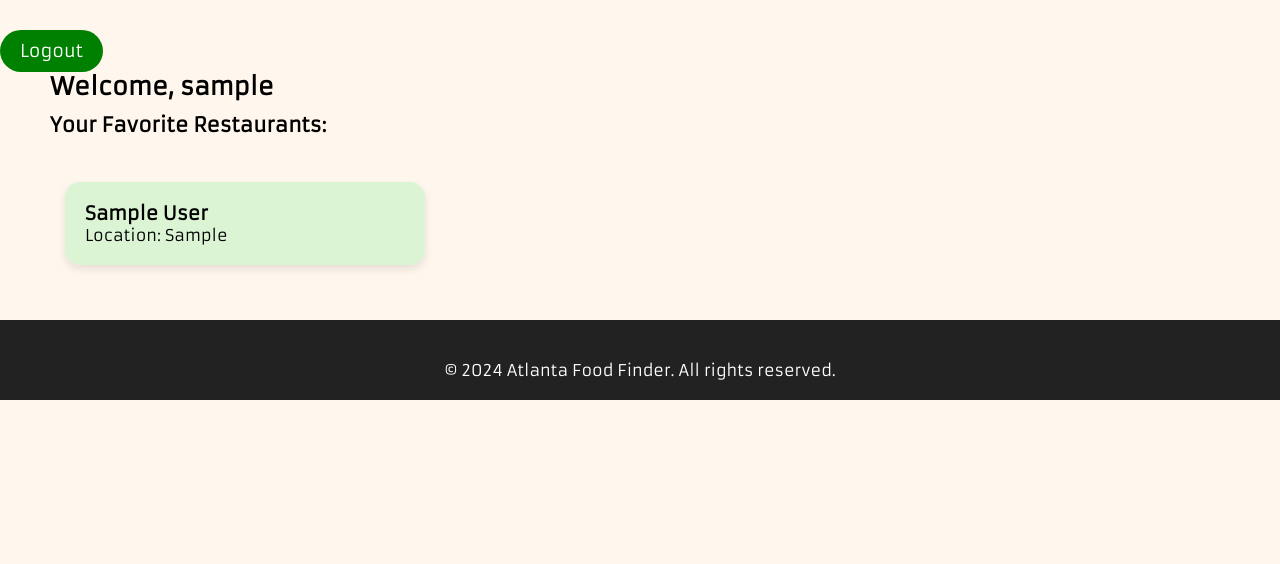
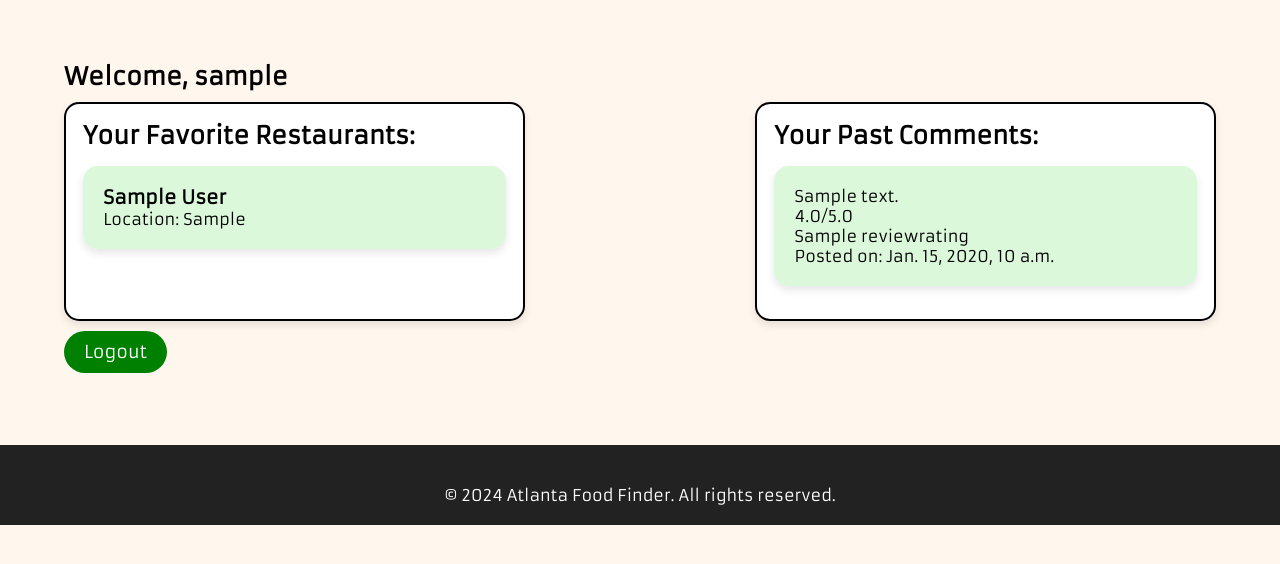
Before and after one commit to estherpark514/Atlanta-Food-Finder, a Django app: page /profile/ in a window 1280 px wide. Shown: the part 120-684 px from the top of the page. Run offline with Django 5.2, Linux system fonts and the light colour scheme; a user stored in the database is signed in; tables that the repository leaves empty hold one stand-in row (values such as "Sample post"); data that the repository does not hold is empty; some libraries are stand-ins or nearby versions.

Commit message:
review completed

```diff
--- a/accounts/views.py
+++ b/accounts/views.py
@@ -9,6 +9,7 @@ from django.utils import timezone
 from django.urls import reverse
 from django.http import JsonResponse
 from django.views.decorators.csrf import csrf_exempt
+from reviews.models import ReviewRating
 import json
 import logging
 from .models import *
@@ -172,7 +173,10 @@ def ResetPassword(request, reset_id):
 
 def Profile(request):
     favorites = FavoriteRestaurant.objects.filter(user=request.user).select_related('restaurant')
-    return render(request, 'profile.html', {'favorites': favorites})
+    comments = ReviewRating.objects.filter(user=request.user)  # Fetch the user's comments
+
+    return render(request, 'profile.html', {'favorites': favorites, 'comments': comments})
+
 
 logger = logging.getLogger(__name__)
 
--- a/static/styles.css
+++ b/static/styles.css
@@ -250,11 +250,6 @@ body{
     vertical-align: middle;
 }
 
-.profile-content {
-    display: flex;
-    padding: 20px;
-    margin-top: 100px;
-}
 
 .sidebar {
     width: 25%;
@@ -277,10 +272,29 @@ body{
     padding: 20px;
 }
 
-.favorite-restaurants {
-    display: grid;
-    grid-template-columns: repeat(auto-fill, minmax(200px, 1fr));
-    gap: 20px;
+.profile-content {
+    display: flex;
+    justify-content: space-between;
+    margin: 0;
+    width: 100%;
+}
+
+.favorite-restaurants, .past-comments {
+    background-color: white;
+    border: 2px solid black;
+    border-radius: 15px;
+    box-shadow: 0 4px 8px rgba(0, 0, 0, 0.1);
+    /* padding: 20px; */
+    /* margin-right: 20px;  */
+    width: calc(50% - 20px);
+}
+
+.user-profile {
+    margin: 5px 0;
+}
+
+.user-comment {
+    margin: 5px 0;
 }
 
 .restaurant-item {
--- a/templates/profile.html
+++ b/templates/profile.html
@@ -39,44 +39,46 @@
         <a href="{% url 'profile' %}">Profile</a>
       </nav>
     </header>
-    <button id="logoutBtn" class="user-profile_button ui button red size-xl fill">
-      Logout
-  </button>
 
-
-    <section class="profile" id="profile">
-      <h1>Welcome, {{ user.username }}</h1>
+    <section class="profile" id="profile" style="padding: 2rem 5%;">
+      <h1 style="margin-bottom: 10px;">Welcome, {{ user.username }}</h1>
+      <div class="profile-content" style="margin-bottom: 10px;">
+          <div class="favorite-restaurants" style="padding: 1.5%; width: 40%;">
               <h2>Your Favorite Restaurants:</h2>
-      <style>
-        h1 {
-          margin-left: 50px;
-          padding: 0px 0px 10px;
-        }
-        h2 {
-          margin-left: 50px;
-          padding: 0px 0px 10px;
-          font-size: 20px;
-          margin-bottom: 20px;
-        }
-      </style>
-      <div class="menu grid"  style="margin-left: 50px">
-      <div class="favorite-restaurants" style="padding: 10px" >
               {% if favorites %}
                   {% for favorite in favorites %}
-                <div class="user-profile" style="margin: 5px; padding: 20px;" >
+                      <div class="user-profile" style="margin: 15px 0; padding: 20px;">
                           <h3>{{ favorite.restaurant.name }}</h3>
-                      <p>Location: {{ favorite.restaurant.vicinity }}</p> <!-- Assuming 'vicinity' is part of your restaurant model -->
+                          <p>Location: {{ favorite.restaurant.vicinity }}</p>
                       </div>
                   {% endfor %}
               {% else %}
                   <p>You have no favorite restaurants yet.</p>
               {% endif %}
           </div>
+
+          <div class="past-comments" style="padding: 1.5%; width: 40%;">
+              <h2>Your Past Comments:</h2>
+              {% if comments %}
+                  {% for comment in comments %}
+                      <div class="user-profile" style="margin: 15px 0; padding: 20px;">
+                          <h3>{{ comment.restaurant }}</h3>
+                          <p>{{ comment.review }}</p>
+                          <p>{{ comment.rating }}/5.0</p>
+                          <p>{{ comment.subject }}</p>
+                          <p>Posted on: {{ comment.created_at }}</p>
                       </div>
+                  {% endfor %}
+              {% else %}
+                  <p>You have no favorite restaurants yet.</p>
+              {% endif %}
+
+          </div>
+      </div>
+      <button id="logoutBtn" class="user-profile_button ui button red size-xl fill">
+        Logout
+      </button>
   </section>
-    </main>
-
-
   <footer class="footer">
       <p>© 2024 Atlanta Food Finder. All rights reserved.</p>
   </footer>
```
Lines whose indentation alone changed are shown as unchanged.
